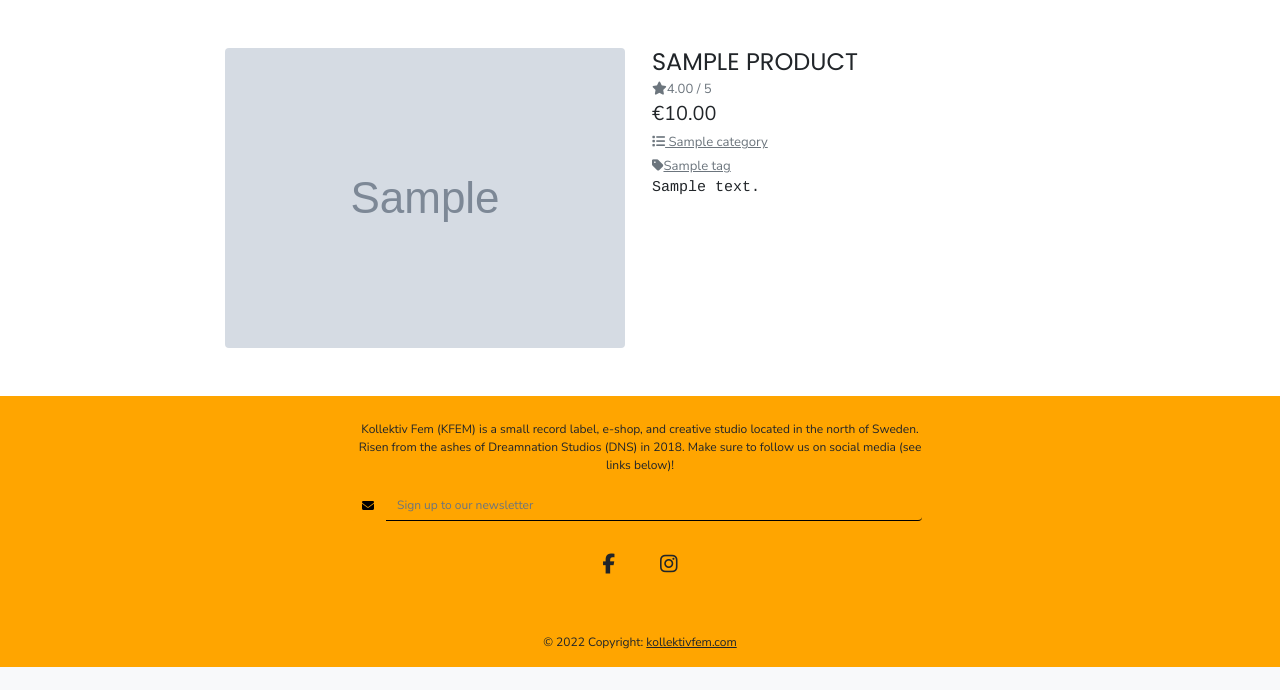
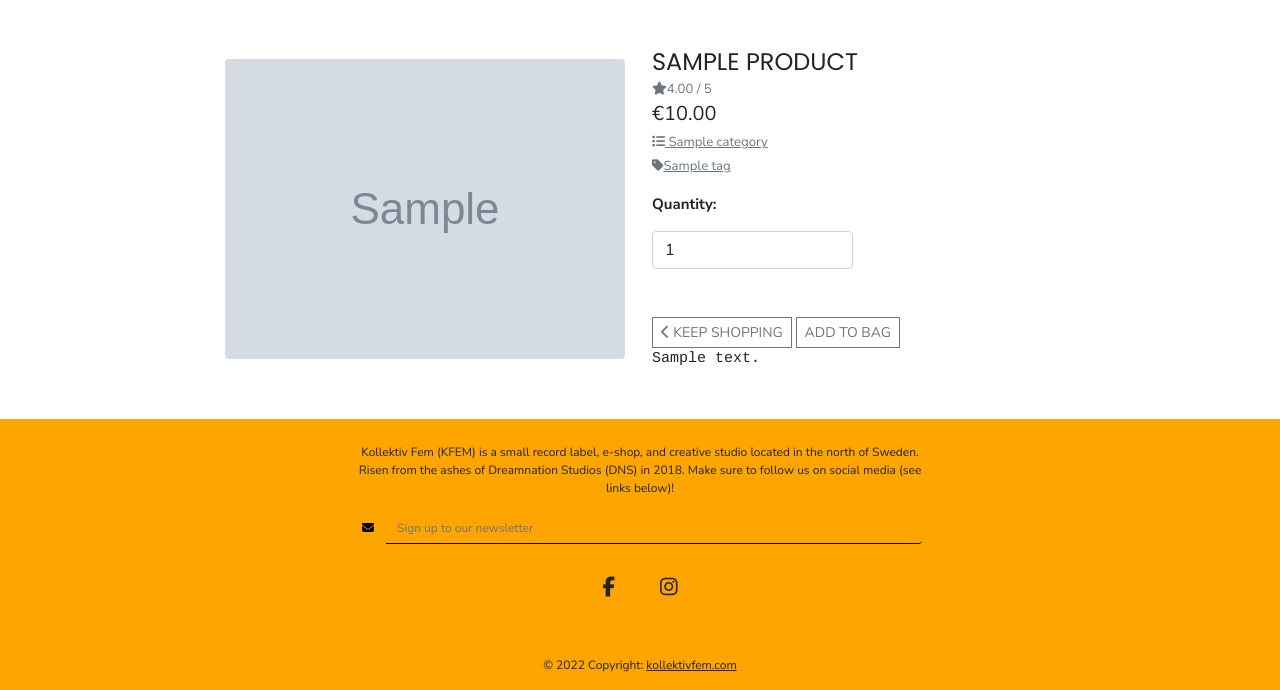
Before and after one commit to worldofmarcus/project-portfolio-5, a Django app: page /products/1 in a window 1280 px wide. Shown: the part 146-836 px from the top of the page. Before the commit the page ends 813 px from the top, so only its background shows below. Run offline with Django 3.2, Linux system fonts and the light colour scheme; tables that the repository leaves empty hold one stand-in row (values such as "Sample post"); grey boxes marked "Sample" are stand-in pictures; some libraries are stand-ins or nearby versions.

Commit message:
Add basic add to bag functionality

```diff
--- a/bag/urls.py
+++ b/bag/urls.py
@@ -3,4 +3,5 @@ from . import views
 
 urlpatterns = [
     path('', views.view_bag, name='view_bag'),
+    path('add/<item_id>/', views.add_to_bag, name='add_to_bag'),
 ]
--- a/products/templates/products/product_detail.html
+++ b/products/templates/products/product_detail.html
@@ -45,8 +45,33 @@
                 </p>
                 {% endif %}
 
+                <form class="form" action="{% url 'add_to_bag' product.id %}" method="POST">
+                    {% csrf_token %}
+                    <div class="form-row">
+                        <div class="col-12">
+                            <p class="mt-3"><strong>Quantity:</strong></p>
+                            <div class="form-group w-50">
+                                <div class="input-group">
+                                    <input class="form-control qty_input" type="number" name="quantity" value="1"
+                                        min="1" max="99" data-item_id="{{ product.id }}" id="id_qty_{{ product.id }}">
+                                </div>
+                            </div>
+                        </div>
 
-
+                        <div class="col-12">
+                            <a href="{% url 'list_all_products' %}"
+                                class="btn btn-sm btn-outline-secondary rounded-0 mt-5">
+                                <span class="icon">
+                                    <i class="fas fa-chevron-left"></i>
+                                </span>
+                                <span class="text-uppercase">Keep Shopping</span>
+                            </a>
+                            <input type="submit" class="btn btn-sm btn-outline-secondary rounded-0 mt-5 text-uppercase"
+                                value="Add to Bag">
+                        </div>
+                        <input type="hidden" name="redirect_url" value="{{ request.path }}">
+                    </div>
+                </form>
 
 
                 <p class="product-description">{{ product.description }}</p>
--- a/products/templates/products/products.html
+++ b/products/templates/products/products.html
@@ -71,8 +71,10 @@
                             {% endif %}
                             <p class="mb-1 small text-muted"><i class="fa-solid fa-euro-sign"></i> {{ product.price }}
                             </p>
-                            <button type="button" class="btn btn-sm btn-outline-secondary">Add to cart</button>
+
                             <hr>
+
+
                             {% if product.category %}
                             <p class="small mt-1 mb-0 text-muted">
                                 <i class="fa-solid fa-list mr-1"> </i>
```
Also changed, not shown: bag/views.py (+23 -1 lines).
